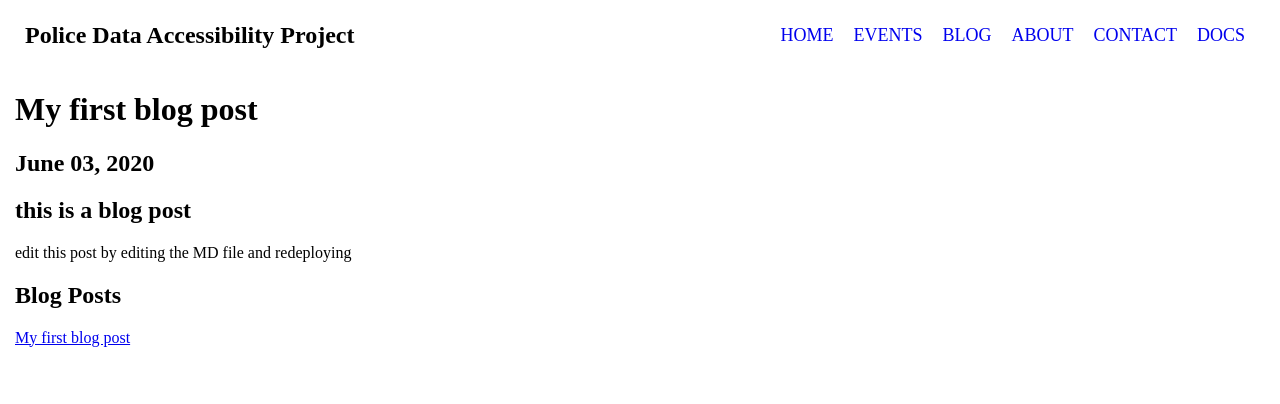
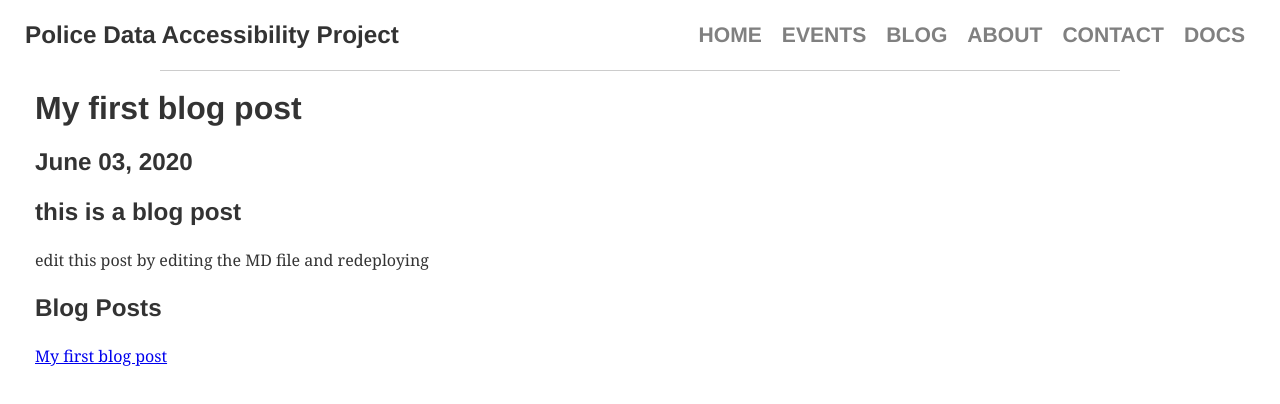
Before and after one commit to milespratt/gatsby-md-poc, a Gatsby site: page /blog/my-first-post in a window 1280 px wide. Built offline with nearby package versions, Linux system fonts and the light colour scheme; Gatsby itself is replaced by a stand-in of ours; some packages are replaced by stand-ins of ours.

Commit message:
fonts make a huge difference

```diff
--- a/gatsby-config.js
+++ b/gatsby-config.js
@@ -9,6 +9,12 @@ module.exports = {
   pathPrefix: "/gatsby-md-poc",
   plugins: [
     {
+      resolve: `gatsby-plugin-typography`,
+      options: {
+        pathToConfigModule: `src/utils/typography`,
+      },
+    },
+    {
       resolve: `gatsby-source-filesystem`,
       options: {
         name: `markdown-content`,
--- a/src/components/Layout.js
+++ b/src/components/Layout.js
@@ -10,6 +10,7 @@ export default function Layout(props) {
 	return (
 		<div className="layout-container">
 			<PageNav pages={pages} />
+			<hr className="nav-divider" />
 			<div className="layout-content">
 				{props.children}
 			</div>
--- a/src/components/PageNav.js
+++ b/src/components/PageNav.js
@@ -8,11 +8,15 @@ export default function PageNav(props) {
 
 	return (
 		<nav class="page-nav">
-			<h2>Police Data Accessibility Project</h2>
+			<h2 className="nav-title">Police Data Accessibility Project</h2>
 			<div className="spacer" />
 			{pages.map(page => (
-				<Link key={page.path} to={page.path}>
-					{page.title.toUpperCase()}
+				<Link
+					key={page.path}
+					to={page.path}
+					activeClassName="active"
+				>
+					<h3 className="nav-link-content">{page.title.toUpperCase()}</h3>
 				</Link>
 			))}
 		</nav>
--- a/src/css/layout.css
+++ b/src/css/layout.css
@@ -1,4 +1,12 @@
 .layout-content {
 	max-width: 1250px;
 	margin: auto;
+	padding: 20px;
 }
+
+.nav-divider {
+	margin-top: 0;
+	color: lightgrey;
+	width: 75%;
+	margin: auto;
+}
--- a/src/css/page-nav.css
+++ b/src/css/page-nav.css
@@ -1,12 +1,16 @@
 nav.page-nav {
   display: flex;
   align-items: center;
-
+  justify-content: center;
   height: 50px;
-  padding: 10px 25px;
+  margin: 10px 25px;
 }
 
-.spacer {
+nav.page-nav .nav-title {
+  margin: 0;
+}
+
+nav.page-nav .spacer {
   flex-grow: 1;
 }
 
@@ -14,4 +18,13 @@ nav.page-nav a {
   margin: 10px;
   text-decoration: none;
   font-size: large;
+  color: gray;
 }
+
+nav.page-nav a.active {
+  border-bottom: solid 2px;
+}
+
+nav.page-nav .nav-link-content {
+  margin: 0;
+}
--- /dev/null
+++ b/src/utils/typography.js
@@ -0,0 +1,7 @@
+import Typography from "typography"
+
+const typography = new Typography();
+
+typography.injectStyles();
+
+export default typography
```
